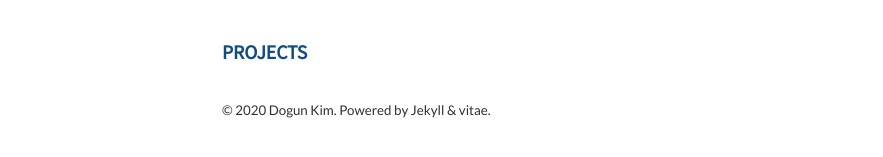
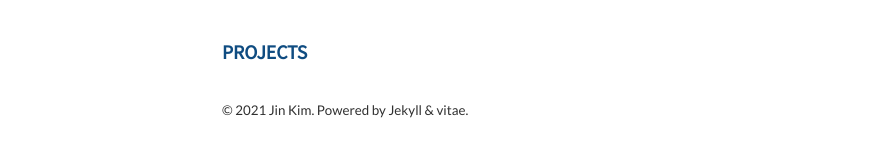
Before and after one commit to K-I-M-J-I-N/K-I-M-J-I-N.github.io, a Jekyll site: the page built from index.html, in a window 1280 px wide. Shown: the part 539-696 px from the top of the page, without its empty margins (138-1021 px from the left). Built offline with Jekyll 4.4.1, drawn with Linux system fonts in a browser that asks for light colours; nearby versions of some CDN libraries; the list of posts is cut into pages by our own code.

Commit message:
Update layout.html

```diff
--- a/_layouts/layout.html
+++ b/_layouts/layout.html
@@ -38,7 +38,7 @@
         {{ content }}
 
     <footer class="thirteen columns">
-        <p>© 2020 Dogun Kim. Powered by Jekyll & vitae.</p>
+        <p>© 2021 Jin Kim. Powered by Jekyll & vitae.</p>
     </footer>
     </div>
 </div>
```
